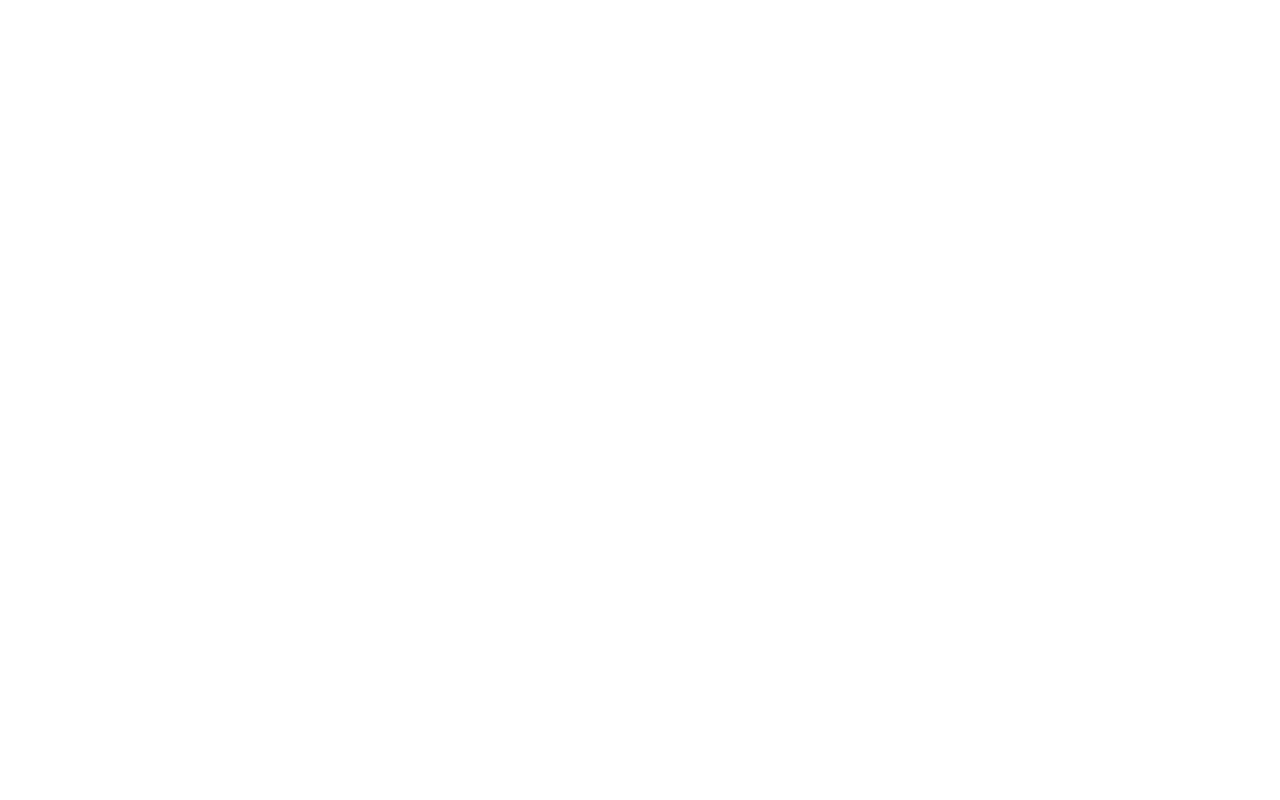
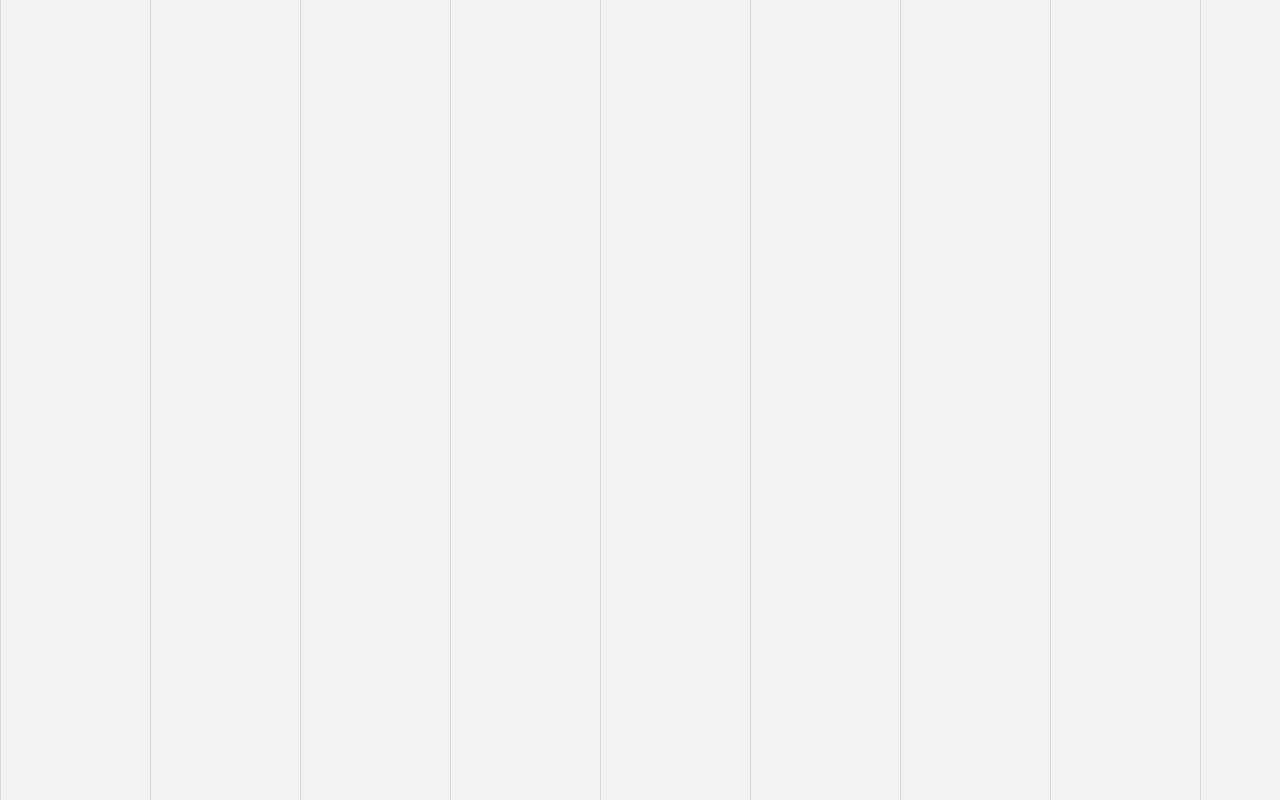
Before and after one commit to RuannOosthuizen/Ruann-Oosthuizen, a plain HTML site: page pages/filmmaking-work.html in a window 1280 px wide. Drawn offline with Linux system fonts and the light colour scheme.

Commit message:
added style to video page and adding navigation bar

```diff
--- a/pages/filmmaking-work.html
+++ b/pages/filmmaking-work.html
@@ -0,0 +1,15 @@
+<!DOCTYPE html>
+<html lang="en">
+<head>
+    <meta charset="UTF-8">
+    <meta name="viewport" content="width=device-width, initial-scale=1.0">
+    <title>My Video Work</title>
+    <link rel="stylesheet" href="../styles/video-stylesheet.css">
+</head>
+<body>
+
+    <div class="temp-bg">
+    </div>
+
+</body>
+</html>
--- /dev/null
+++ b/styles/video-stylesheet.css
@@ -0,0 +1,35 @@
+/****** Varialbes and Imports ******/
+:root {
+    --page-main-colour: #F1EFEF;
+    --main-colour-accent: #CCC8AA;
+    --supprting-colour-accent: #7D7C7C;
+    --main-font: "Playfair Display", serif;
+    --supporting-font: "DM Sans", sans-serif;
+}
+
+
+    /****** General Webpage Style ******/
+body, html {
+    margin: 0;
+    padding: 0;
+    overflow-x: hidden;
+    font-family: var(--supporting-font);
+    color: #153448;
+    height: 100%;
+    width: 100%;
+}
+
+
+
+
+/* TEMP BACKGROUND */
+.temp-bg {
+    position: fixed;
+    background-color: #e5e5f7;
+    z-index: -1;
+    height: 300vh;
+    width: 100vw;
+    opacity: 0.8;
+    background-size: 150px 20px;
+    background-image:  repeating-linear-gradient(to right, #cbcbcb, #cbcbcb 1px, #F1EFEF 1px, #F1EFEF);
+}
```
Also changed, not shown: index.html (+12 -3 lines), pages/coding-work.html (+1 -1 lines), pages/graphic-design-work.html (+1 -1 lines), styles/index-stylesheet.css (+19 -3 lines).
